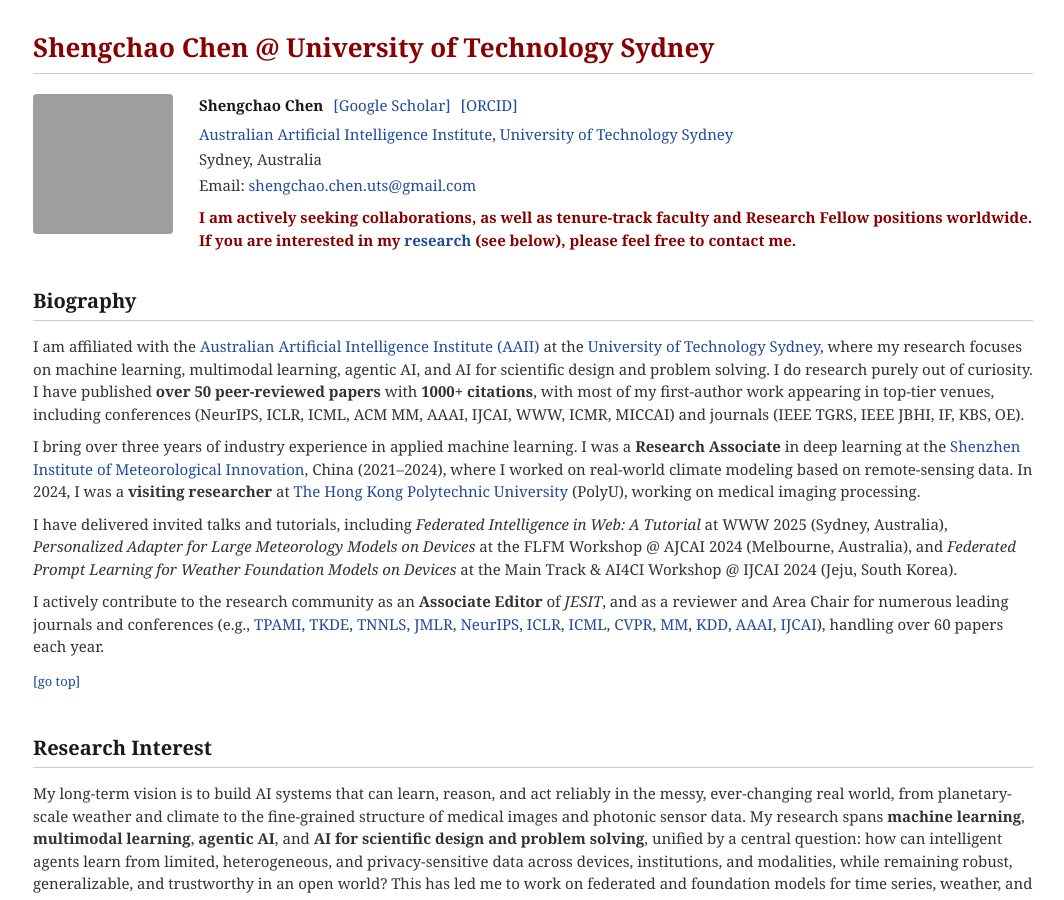
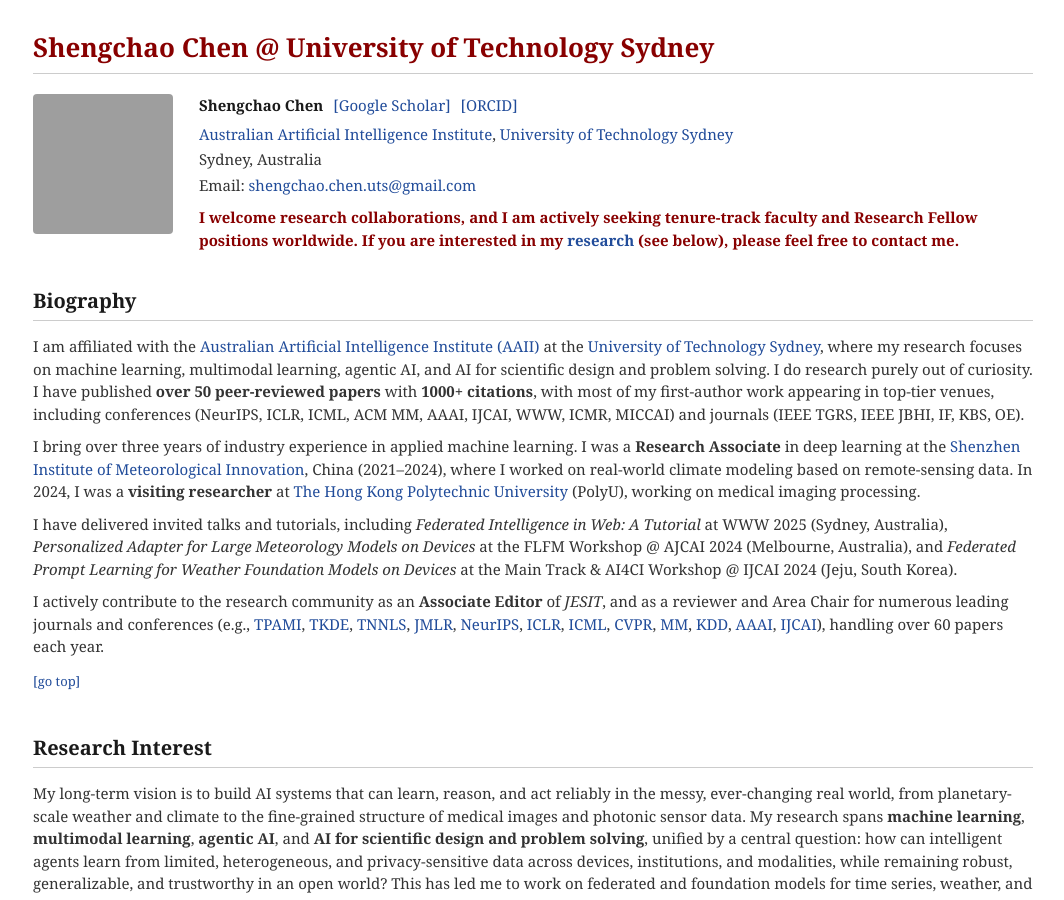
Before and after one commit to shengchaochen82/shengchaochen82.github.io, a Jekyll site: the page built from index.md, in a window 1280 px wide and 900 px high. Shown: the whole window, without its empty margins (107-1171 px from the left). Built offline with Jekyll 4.4.1, drawn with Linux system fonts in a browser that asks for light colours; grey boxes are pictures that could not be loaded.

Commit message:
Content: split header notice into welcome-collaborations + seeking-positions
Co-Authored-By: Claude Sonnet 5 <noreply@anthropic.com>

```diff
--- a/_layouts/classic.html
+++ b/_layouts/classic.html
@@ -265,7 +265,7 @@
           <p><a href="https://www.uts.edu.au/research/australian-artificial-intelligence-institute" target="_blank">Australian Artificial Intelligence Institute</a>, <a href="{{ site.affiliation_link }}" target="_blank">{{ site.affiliation }}</a></p>
           <p>Sydney, Australia</p>
           <p>Email: <a href="mailto:{{ email_clean }}">{{ email_clean }}</a></p>
-          <p class="classic-seeking">I am actively seeking collaborations, as well as tenure-track faculty and Research Fellow positions worldwide. If you are interested in my <a href="#publications">research</a> (see below), please feel free to contact me.</p>
+          <p class="classic-seeking">I welcome research collaborations, and I am actively seeking tenure-track faculty and Research Fellow positions worldwide. If you are interested in my <a href="#publications">research</a> (see below), please feel free to contact me.</p>
         </div>
       </div>
 
```
